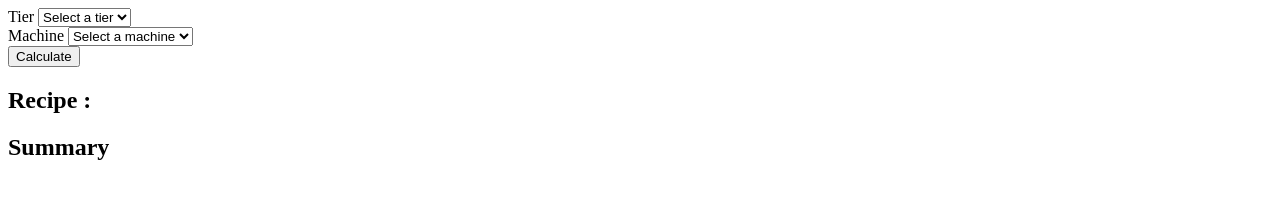
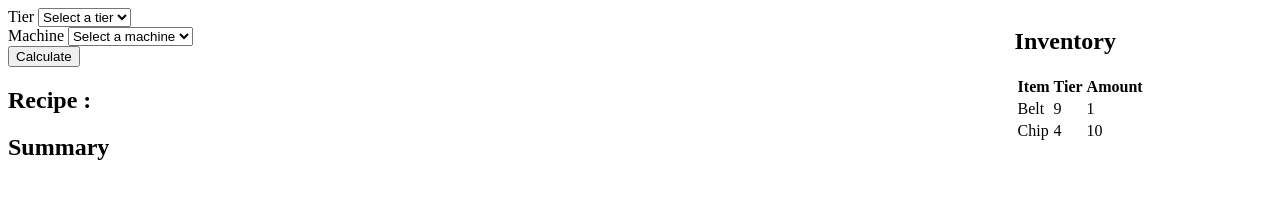
Before and after one commit to leoTigers/TPT2-factory-calculator, a plain HTML site: page index.html in a window 1280 px wide. Drawn offline with Linux system fonts and the light colour scheme.

Commit message:
Tree view

```diff
--- a/index.html
+++ b/index.html
@@ -2,11 +2,14 @@
 <html lang="en">
 <head>
 	<meta charset="UTF-8">
-    <title>Title</title>
+	<title>Factory cost calculator</title>
+	<link rel="stylesheet" href="style.css">
 	<script type="text/javascript" src="recipes.js"></script>
 	<script type="text/javascript" src="main.js"></script>
 </head>
 <body>
+<div class="container">
+	<div id="recipes">
 		<div>
 			<label for="tier">Tier</label>
 
@@ -29,5 +32,13 @@
 		<table id="summary">
 
 		</table>
+	</div>
+	<div id="inventory_div">
+		<h2>Inventory</h2>
+		<table id="inventory_content">
+
+		</table>
+	</div>
+</div>
 </body>
 </html>
--- a/main.js
+++ b/main.js
@@ -15,6 +15,7 @@ function init() {
         option.text = config.machines[i];
         machine_select.appendChild(option);
     }
+    show_inventory();
 }
 
 document.addEventListener("DOMContentLoaded", function(event){
@@ -73,13 +74,14 @@ class Item{
     repr(){
         //if(this.componentList.length === 0)
         //    return;
-        let s = "--".repeat(this.depth) + " "+this.count + " "+ this.name+" T"
-            +this.tier+(this.owned>0?("    ("+this.owned+"from inventory)"):"")+"\n";
+        let s = (this.depth>0?"<ul class='nested'>":"")+"<li><span class='caret"+
+            (this.componentList.length===0?"-empty":"") +"'>"+this.count + " "+ this.name+" T"
+            +this.tier+(this.owned>0?("    ("+this.owned+"from inventory)"):"")+"</span>";
         //console.log(s)
         for(let i = 0 ; i < this.componentList.length ; i++) {
             s+=this.componentList[i].repr();
         }
-        return s
+        return s+"</li></ul>";
     }
     toString(){
         return this.name + " T" +this.tier;
@@ -135,6 +137,9 @@ class Inventory{
         }
         return 0;
     }
+    clear(){
+        this.items = [];
+    }
 }
 
 let inventory = new Inventory();
@@ -171,7 +176,7 @@ function calc_price(){
 
 
     let div = document.getElementById("results");
-    div.innerHTML = obj.repr().replaceAll("\n", "<br/>");
+    div.innerHTML = "<ul id='myUL'>"+obj.repr() + "</ul>";
 
     let table = document.getElementById("summary");
     table.innerHTML = "<tr>\n" +
@@ -198,4 +203,40 @@ function calc_price(){
     }
 
     console.log(total_cost);
+    let toggler = document.getElementsByClassName("caret");
+    let i;
+
+    for (i = 0; i < toggler.length; i++) {
+        toggler[i].addEventListener("click", function() {
+            this.parentElement.querySelectorAll(".nested").forEach(
+                el=>el.parentElement===this.parentElement?el.classList.toggle("active"):0);
+            this.classList.toggle("caret-down");
+        });
+    }
+    show_inventory();
 }
+
+function show_inventory(){
+    let table = document.getElementById("inventory_content");
+    table.innerHTML = "<tr>" +
+        "<th>Item</th>" +
+        "<th>Tier</th>" +
+        "<th>Amount</th>" +
+        "</tr>"
+    for(let i = 0 ; i < inventory.items.length ; i++) {
+        let tr = document.createElement("tr");
+
+        let td1 = document.createElement("td");
+        let td2 = document.createElement("td");
+        let td3 = document.createElement("td");
+
+        td1.innerHTML = inventory.items[i].name;
+        td2.innerHTML = inventory.items[i].tier;
+        td3.innerHTML = inventory.items[i].count;
+
+        tr.appendChild(td1);
+        tr.appendChild(td2);
+        tr.appendChild(td3);
+        table.appendChild(tr);
+    }
+}
--- a/recipes.js
+++ b/recipes.js
@@ -28,7 +28,7 @@ let recipes = {
         "count":2
       },
       {
-        "name":"Spin",
+        "name":"Wire",
         "tier":1,
         "count":1
       }],
@@ -98,7 +98,7 @@ let recipes = {
         "tier":0,
         "count":1
       },{
-        "name":"Circle",
+        "name":"Ring",
         "tier":0,
         "count":1
       }
@@ -183,7 +183,7 @@ let recipes = {
         "tier":0,
         "count":1
       },{
-        "name":"Spin",
+        "name":"Wire",
         "tier":0,
         "count":2
       }
@@ -200,12 +200,12 @@ let recipes = {
         "count":2
       },
       {
-        "name":"RefPlate",
-        "tier":1,
-        "count":1
-      },
-      {
-        "name":"RefPlate",
+        "name":"CircuitPlate",
+        "tier":1,
+        "count":1
+      },
+      {
+        "name":"CircuitPlate",
         "tier":2,
         "count":1
       }
@@ -234,7 +234,7 @@ let recipes = {
         "tier":0,
         "count":2
       },{
-        "name":"Circle",
+        "name":"Ring",
         "tier":0,
         "count":2
       },{
@@ -264,7 +264,7 @@ let recipes = {
         "tier":0,
         "count":2
       },{
-        "name":"Spin",
+        "name":"Wire",
         "tier":0,
         "count":1
       },{
@@ -312,7 +312,7 @@ let recipes = {
         "count":1
       },
       {
-        "name":"Spin",
+        "name":"Wire",
         "tier":0,
         "count":1
       }],
@@ -397,7 +397,7 @@ let recipes = {
         "tier":0,
         "count":1
       },{
-        "name":"Circle",
+        "name":"Ring",
         "tier":0,
         "count":2
       },
@@ -502,7 +502,7 @@ let recipes = {
         "tier":0,
         "count":1
       },{
-        "name":"Spin",
+        "name":"Wire",
         "tier":0,
         "count":2
       },{
@@ -523,12 +523,12 @@ let recipes = {
         "count":4
       },
       {
-        "name":"RefPlate",
+        "name":"CircuitPlate",
         "tier":3,
         "count":4
       },
       {
-        "name":"RefPlate",
+        "name":"CircuitPlate",
         "tier":4,
         "count":2
       },
@@ -562,7 +562,7 @@ let recipes = {
         "tier":0,
         "count":2
       },{
-        "name":"Circle",
+        "name":"Ring",
         "tier":0,
         "count":2
       },{
@@ -592,7 +592,7 @@ let recipes = {
         "tier":0,
         "count":2
       },{
-        "name":"Spin",
+        "name":"Wire",
         "tier":0,
         "count":1
       },{
@@ -640,7 +640,7 @@ let recipes = {
         "count":1
       },
       {
-        "name":"Spin",
+        "name":"Wire",
         "tier":0,
         "count":2
       }],
@@ -724,7 +724,7 @@ let recipes = {
         "tier":0,
         "count":1
       },{
-        "name":"Circle",
+        "name":"Ring",
         "tier":0,
         "count":2
       },{
@@ -824,7 +824,7 @@ let recipes = {
         "tier":0,
         "count":1
       },{
-        "name":"Spin",
+        "name":"Wire",
         "tier":0,
         "count":2
       },{
@@ -843,11 +843,11 @@ let recipes = {
         "tier":6,
         "count":4
       },{
-        "name":"RefPlate",
+        "name":"CircuitPlate",
         "tier":5,
         "count":4
       },{
-        "name":"RefPlate",
+        "name":"CircuitPlate",
         "tier":6,
         "count":2
       },{
@@ -879,7 +879,7 @@ let recipes = {
         "tier":0,
         "count":2
       },{
-        "name":"Circle",
+        "name":"Ring",
         "tier":0,
         "count":2
       },{
@@ -909,7 +909,7 @@ let recipes = {
         "tier":0,
         "count":2
       },{
-        "name":"Spin",
+        "name":"Wire",
         "tier":0,
         "count":1
       },{
@@ -954,7 +954,7 @@ let recipes = {
         "tier":3,
         "count":1
       },{
-        "name":"Spin",
+        "name":"Wire",
         "tier":0,
         "count":2
       }],
@@ -1040,7 +1040,7 @@ let recipes = {
         "tier":0,
         "count":1
       },{
-        "name":"Circle",
+        "name":"Ring",
         "tier":0,
         "count":2
       },{
@@ -1140,7 +1140,7 @@ let recipes = {
         "tier":0,
         "count":1
       },{
-        "name":"Spin",
+        "name":"Wire",
         "tier":0,
         "count":3
       },{
@@ -1159,11 +1159,11 @@ let recipes = {
         "tier":8,
         "count":2
       },{
-        "name":"RefPlate",
+        "name":"CircuitPlate",
         "tier":7,
         "count":6
       },{
-        "name":"RefPlate",
+        "name":"CircuitPlate",
         "tier":8,
         "count":6
       },{
@@ -1195,7 +1195,7 @@ let recipes = {
         "tier":0,
         "count":2
       },{
-        "name":"Circle",
+        "name":"Ring",
         "tier":0,
         "count":2
       },{
@@ -1225,7 +1225,7 @@ let recipes = {
         "tier":0,
         "count":2
       },{
-        "name":"Spin",
+        "name":"Wire",
         "tier":0,
         "count":1
       },{
@@ -1268,7 +1268,7 @@ let recipes = {
         "tier":4,
         "count":1
       },{
-        "name":"Spin",
+        "name":"Wire",
         "tier":0,
         "count":2
       },{
@@ -1358,7 +1358,7 @@ let recipes = {
         "tier":0,
         "count":2
       },{
-        "name":"Circle",
+        "name":"Ring",
         "tier":0,
         "count":3
       },{
@@ -1458,7 +1458,7 @@ let recipes = {
         "tier":0,
         "count":1
       },{
-        "name":"Spin",
+        "name":"Wire",
         "tier":0,
         "count":3
       },{
@@ -1477,11 +1477,11 @@ let recipes = {
         "tier":10,
         "count":2
       },{
-        "name":"RefPlate",
+        "name":"CircuitPlate",
         "tier":9,
         "count":8
       },{
-        "name":"RefPlate",
+        "name":"CircuitPlate",
         "tier":10,
         "count":8
       },{
@@ -1513,7 +1513,7 @@ let recipes = {
         "tier":0,
         "count":2
       },{
-        "name":"Circle",
+        "name":"Ring",
         "tier":0,
         "count":2
       },{
@@ -1543,7 +1543,7 @@ let recipes = {
         "tier":0,
         "count":2
       },{
-        "name":"Spin",
+        "name":"Wire",
         "tier":0,
         "count":1
       },{
@@ -1590,7 +1590,7 @@ let recipes = {
         "tier":5,
         "count":1
       },{
-        "name":"Spin",
+        "name":"Wire",
         "tier":0,
         "count":3
       },{
@@ -1680,7 +1680,7 @@ let recipes = {
         "tier":0,
         "count":2
       },{
-        "name":"Circle",
+        "name":"Ring",
         "tier":0,
         "count":3
       },{
@@ -1780,7 +1780,7 @@ let recipes = {
         "tier":0,
         "count":1
       },{
-        "name":"Spin",
+        "name":"Wire",
         "tier":0,
         "count":3
       },{
@@ -1812,7 +1812,7 @@ let recipes = {
         "tier":0,
         "count":2
       },{
-        "name":"Circle",
+        "name":"Ring",
         "tier":0,
         "count":2
       },{
@@ -1842,7 +1842,7 @@ let recipes = {
         "tier":0,
         "count":2
       },{
-        "name":"Spin",
+        "name":"Wire",
         "tier":0,
         "count":1
       },{
@@ -1889,7 +1889,7 @@ let recipes = {
         "tier":6,
         "count":1
       },{
-        "name":"Spin",
+        "name":"Wire",
         "tier":0,
         "count":3
       },{
@@ -1979,7 +1979,7 @@ let recipes = {
         "tier":0,
         "count":2
       },{
-        "name":"Circle",
+        "name":"Ring",
         "tier":0,
         "count":3
       },{
@@ -2083,7 +2083,7 @@ let recipes = {
         "tier":0,
         "count":1
       },{
-        "name":"Spin",
+        "name":"Wire",
         "tier":0,
         "count":3
       },{
@@ -2115,7 +2115,7 @@ let recipes = {
         "tier":0,
         "count":2
       },{
-        "name":"Circle",
+        "name":"Ring",
         "tier":0,
         "count":2
       },{
@@ -2145,7 +2145,7 @@ let recipes = {
         "tier":0,
         "count":2
       },{
-        "name":"Spin",
+        "name":"Wire",
         "tier":0,
         "count":1
       },{
@@ -2192,7 +2192,7 @@ let recipes = {
         "tier":7,
         "count":1
       },{
-        "name":"Spin",
+        "name":"Wire",
         "tier":0,
         "count":3
       },{
@@ -2282,7 +2282,7 @@ let recipes = {
         "tier":0,
         "count":2
       },{
-        "name":"Circle",
+        "name":"Ring",
         "tier":0,
         "count":3
       },{
@@ -2386,7 +2386,7 @@ let recipes = {
         "tier":0,
         "count":1
       },{
-        "name":"Spin",
+        "name":"Wire",
         "tier":0,
         "count":3
       },{
@@ -2418,7 +2418,7 @@ let recipes = {
         "tier":0,
         "count":2
       },{
-        "name":"Circle",
+        "name":"Ring",
         "tier":0,
         "count":2
       },{
@@ -2448,7 +2448,7 @@ let recipes = {
         "tier":0,
         "count":2
       },{
-        "name":"Spin",
+        "name":"Wire",
         "tier":0,
         "count":1
       },{
@@ -2495,7 +2495,7 @@ let recipes = {
         "tier":8,
         "count":1
       },{
-        "name":"Spin",
+        "name":"Wire",
         "tier":0,
         "count":3
       },{
@@ -2585,7 +2585,7 @@ let recipes = {
         "tier":0,
         "count":2
       },{
-        "name":"Circle",
+        "name":"Ring",
         "tier":0,
         "count":3
       },{
@@ -2689,7 +2689,7 @@ let recipes = {
         "tier":0,
         "count":1
       },{
-        "name":"Spin",
+        "name":"Wire",
         "tier":0,
         "count":4
       },{
@@ -2721,7 +2721,7 @@ let recipes = {
         "tier":0,
         "count":2
       },{
-        "name":"Circle",
+        "name":"Ring",
         "tier":0,
         "count":2
       },{
@@ -2751,7 +2751,7 @@ let recipes = {
         "tier":0,
         "count":2
       },{
-        "name":"Spin",
+        "name":"Wire",
         "tier":0,
         "count":1
       },{
@@ -2798,7 +2798,7 @@ let recipes = {
         "tier":9,
         "count":1
       },{
-        "name":"Spin",
+        "name":"Wire",
         "tier":0,
         "count":3
       },{
@@ -2888,7 +2888,7 @@ let recipes = {
         "tier":0,
         "count":4
       },{
-        "name":"Circle",
+        "name":"Ring",
         "tier":0,
         "count":5
       },{
@@ -2992,7 +2992,7 @@ let recipes = {
         "tier":0,
         "count":1
       },{
-        "name":"Spin",
+        "name":"Wire",
         "tier":0,
         "count":5
       },{
@@ -3024,7 +3024,7 @@ let recipes = {
         "tier":0,
         "count":2
       },{
-        "name":"Circle",
+        "name":"Ring",
         "tier":0,
         "count":2
       },{
@@ -3054,7 +3054,7 @@ let recipes = {
         "tier":0,
         "count":2
       },{
-        "name":"Spin",
+        "name":"Wire",
         "tier":0,
         "count":1
       },{
@@ -3143,7 +3143,7 @@ let recipes = {
   }
 }
 let parts = {
-  "Spin":[{
+  "Wire":[{
     "name":"Cable",
     "tier":0,
     "count":1
@@ -3163,12 +3163,12 @@ let parts = {
     "tier":0,
     "count":1
   }],
-  "AssCable":[{
+  "Circuits":[{
     "name":"Cable",
     "tier":0,
     "count":1
   }],
-  "RefPlate":[{
+  "CircuitPlate":[{
     "name":"Plate",
     "tier":0,
     "count":1
@@ -3188,7 +3188,7 @@ let parts = {
     "tier":0,
     "count":0.5
   }],
-  "Circle":[{
+  "Ring":[{
     "name":"Rod",
     "tier":0,
     "count":1
@@ -3204,7 +3204,7 @@ let config = {
   "machines":["Oven", "Assembly", "Refiner",
   "Crusher", "Cutter", "Presser", "Mixer",
   "Belt", "Shaper", "Boiler", "ExoticProducer"],
-  "parts":["Ingot", "AssCable", "Cable", "Spin", "RefPlate",
-  "Bolt", "Plate", "StackedPlate", "Rod", "Circle",
+  "parts":["Ingot", "Circuits", "Cable", "Wire", "CircuitPlate",
+  "Bolt", "Plate", "StackedPlate", "Rod", "Ring",
   "BoiledBlock", "Block", "Pump", "Motor"]
 }
--- /dev/null
+++ b/style.css
@@ -0,0 +1,57 @@
+.container{
+    clear: none;
+}
+
+#recipes{
+    float: left;
+}
+
+#inventory_div{
+    float: right;
+    padding-right: 10%;
+}
+
+/* Remove default bullets */
+ul, #myUL {
+    list-style-type: none;
+}
+
+/* Remove margins and padding from the parent ul */
+#myUL {
+    margin: 0;
+    padding: 0;
+}
+
+/* Style the caret/arrow */
+.caret {
+    cursor: pointer;
+    user-select: none; /* Prevent text selection */
+}
+
+.caret-empty{
+    cursor: none;
+    user-select: none;
+}
+
+/* Create the caret/arrow with a unicode, and style it */
+.caret::before {
+    content: "\25B6";
+    color: black;
+    display: inline-block;
+    margin-right: 6px;
+}
+
+/* Rotate the caret/arrow icon when clicked on (using JavaScript) */
+.caret-down::before {
+    transform: rotate(90deg);
+}
+
+/* Hide the nested list */
+.nested {
+    display: none;
+}
+
+/* Show the nested list when the user clicks on the caret/arrow (with JavaScript) */
+.active {
+    display: block;
+}
```
Lines whose indentation alone changed are shown as unchanged.
